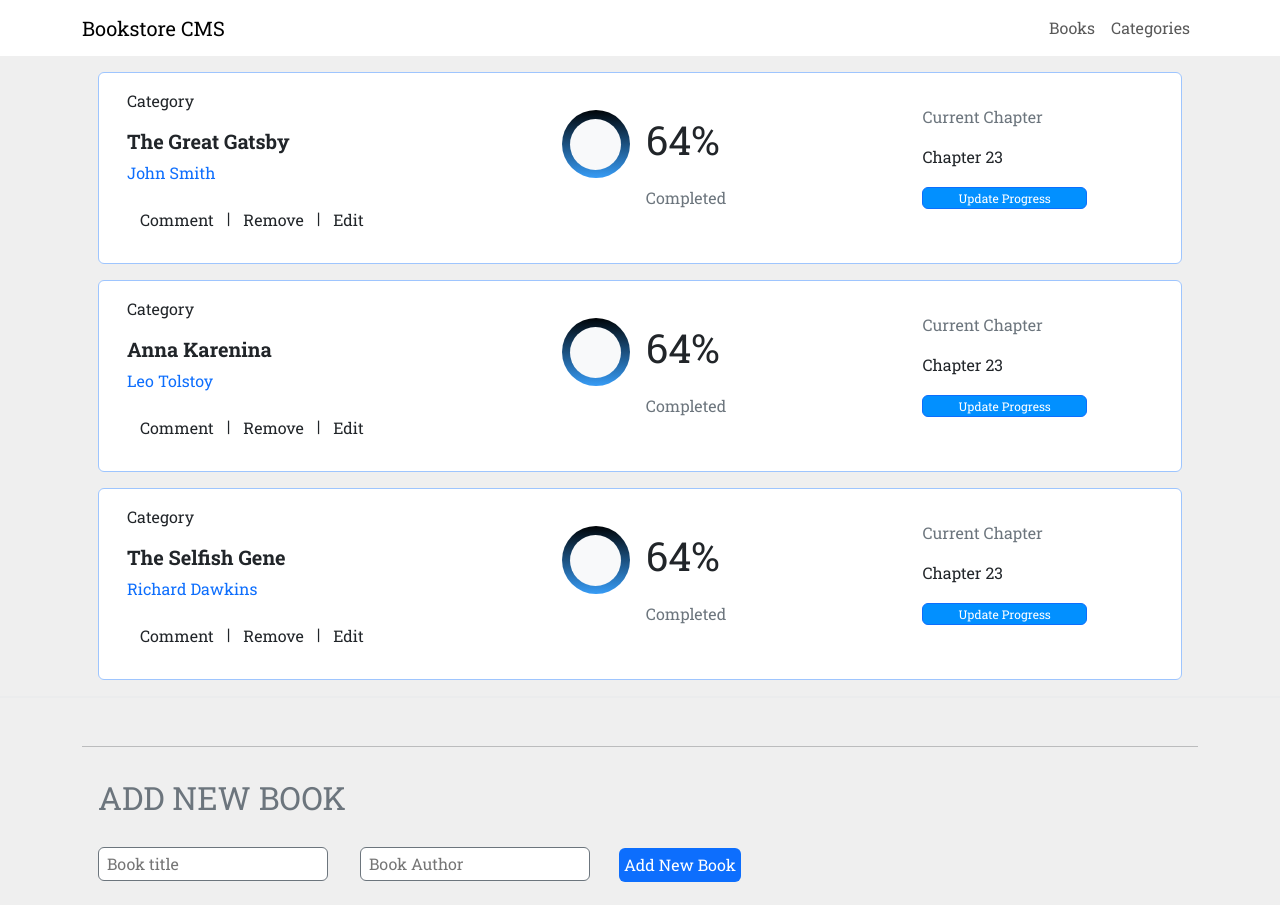
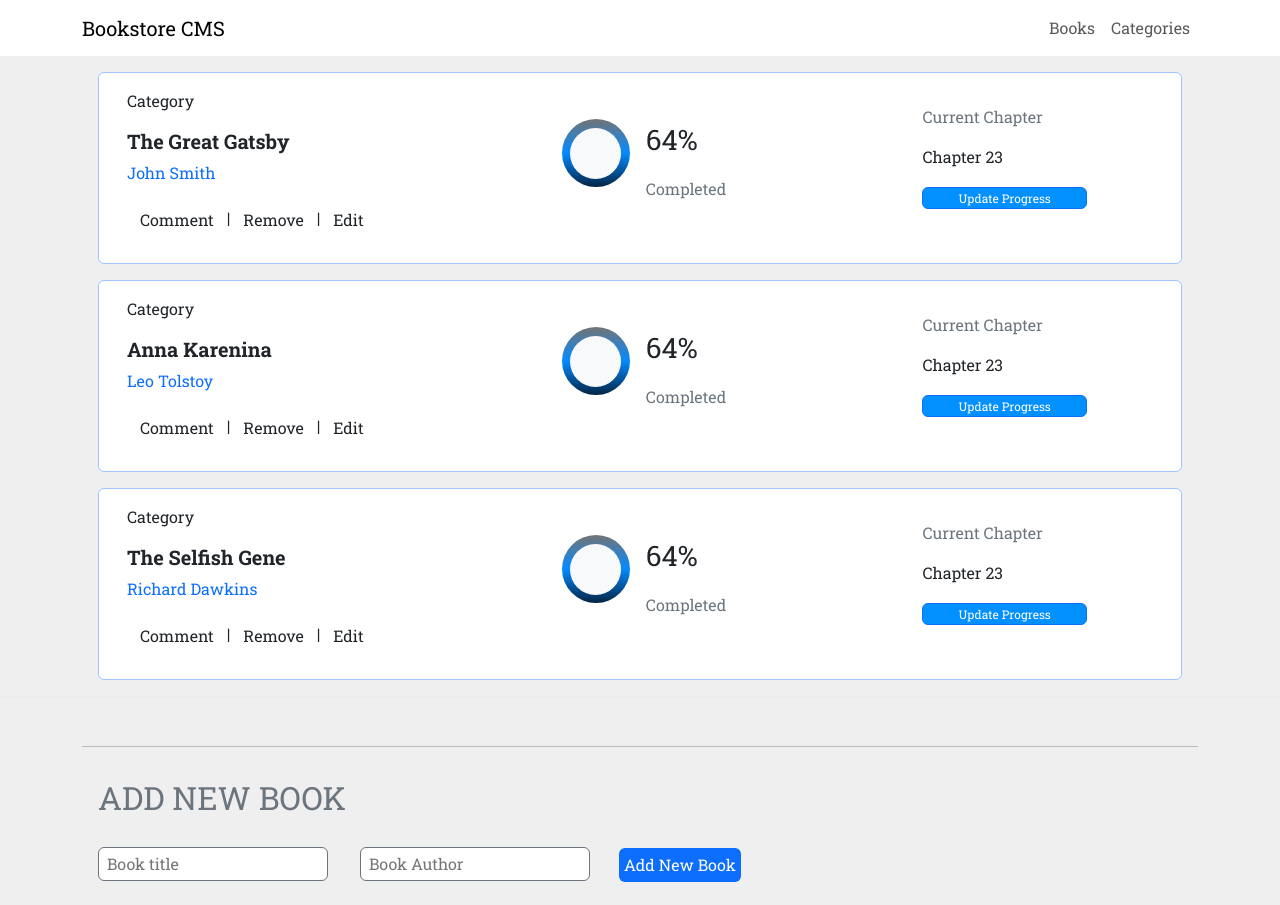
Before and after one commit to PabloBona/bookstore-react-app, a React (Create React App) app: page / in a window 1280 px wide. Built offline with nearby package versions, Linux system fonts and the light colour scheme.

Commit message:
Add Styles to BookCard

```diff
--- a/src/components/BookCard.jsx
+++ b/src/components/BookCard.jsx
@@ -40,7 +40,7 @@ function BookCard({ book, removeBook }) {
           </div>
           <div>
             {' '}
-            <p className="align-self-sm-center mx-3 fs-1">64%</p>
+            <p className="align-self-sm-center mx-3 fs-3">64%</p>
             <p className="align-self-sm-center mx-3 text-secondary">Completed</p>
 
           </div>
--- a/src/index.css
+++ b/src/index.css
@@ -50,7 +50,7 @@ body {
   height: 4.25rem;
   border-radius: 50%;
   border-width: 1px;
-  background-image: linear-gradient(to bottom, #000407, #379cf6);
+  background-image: linear-gradient(to bottom, #737373, #058aff, #012442);
 }
 
 .fz-5 {
```
